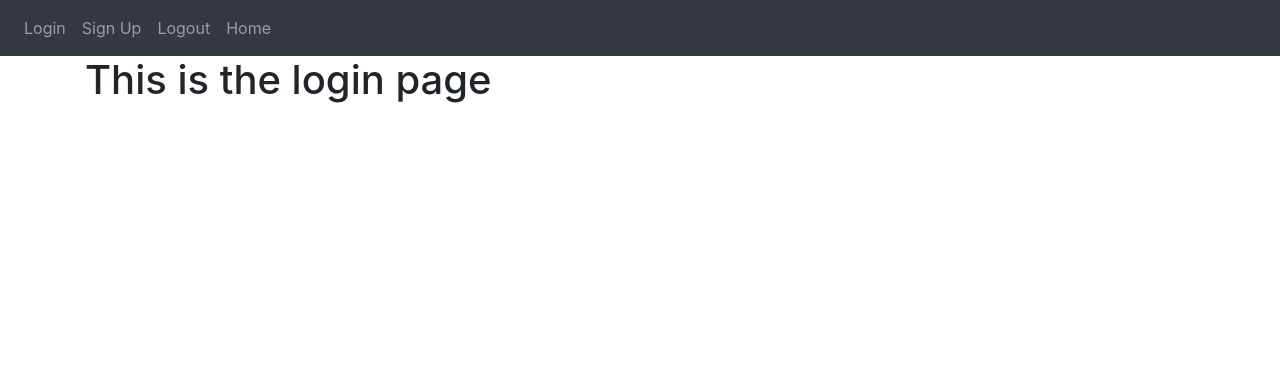
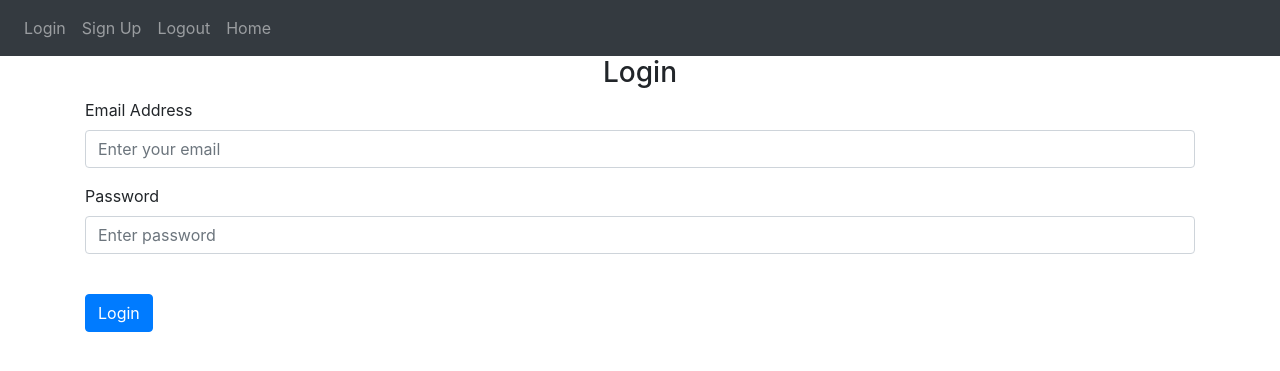
Before and after one commit to SaWarr/Python, a Flask app: page /login in a window 1280 px wide. Shown: the top 371 px of the page. Run offline with Flask 3, Linux system fonts and the light colour scheme; some libraries are stand-ins or nearby versions.

Commit message:
update login/signup

```diff
--- a/flaskwebapp/noodles/templates/auth.py
+++ b/flaskwebapp/noodles/templates/auth.py
@@ -1,8 +1,8 @@
-from flask import Blueprint, render_template
+from flask import Blueprint, render_template, request, flash
 
 auth = Blueprint('auth', __name__)
 
-@auth.route('/login') #define decorator
+@auth.route('/login', methods=["GET", "POST"]) #define decorator
 def login(): #define function, often same designation as route
     return render_template("login.html")
 
@@ -10,6 +10,24 @@ def login(): #define function, often same designation as route
 def logout():
     return "<p>Logout<p>"
 
-@auth.route('/sign-up')
+@auth.route('/sign-up', methods=["GET", "POST"])
 def signup():
+    if request.method == "POST":
+        email = request.form.get("email")
+        firstName = request.form.get("firstName")
+        password1 = request.form.get("password1")
+        password2 = request.form.get("password2")
+
+        if len(email) < 4:
+            flash("Your email appears to be invalid.", category="error")
+        elif len(firstName) <= 2:
+            flash("Your first name looks incorrect.", category="error")
+        elif password1 != password2:
+            flash("Your passwords do not seem to match.", category="error")
+        elif len(password1) < 6:
+            flash("Your password needs to be longer.", category="error")
+        else:
+            flash("Account created", category="success")
+            # add user to db
+
     return render_template("sign_up.html")
--- a/flaskwebapp/noodles/templates/login.html
+++ b/flaskwebapp/noodles/templates/login.html
@@ -1,6 +1,31 @@
 {% extends "base.html" %} {% block title %}Login{% endblock %}
 
 {% block content %}
-<h1>This is the login page</h1>
-
+<form method="POST">
+    <h3 align="center"> Login</h3>
+    <div class="form-group"> <!-- bootstrap class-->
+        <label for="email">Email Address</label>
+        <input
+            type="email"
+            class="form-control"
+            id="email"
+            name="email"
+            placeholder="Enter your email"
+        /> <!-- another bootstrap class. NEed to define a name as
+        that will be what attribute is called when passed to  backend
+        (id optional, name not) -->
+    </div>
+    <div class="form-group"> <!-- bootstrap class-->
+        <label for="password">Password</label>
+        <input
+            type="password"
+            class="form-control"
+            id="password"
+            name="password"
+            placeholder="Enter password"
+        />
+    </div>
+    <br />
+    <button type="submit" class="btn btn-primary">Login</button>
+</form>
 {% endblock %}
```
